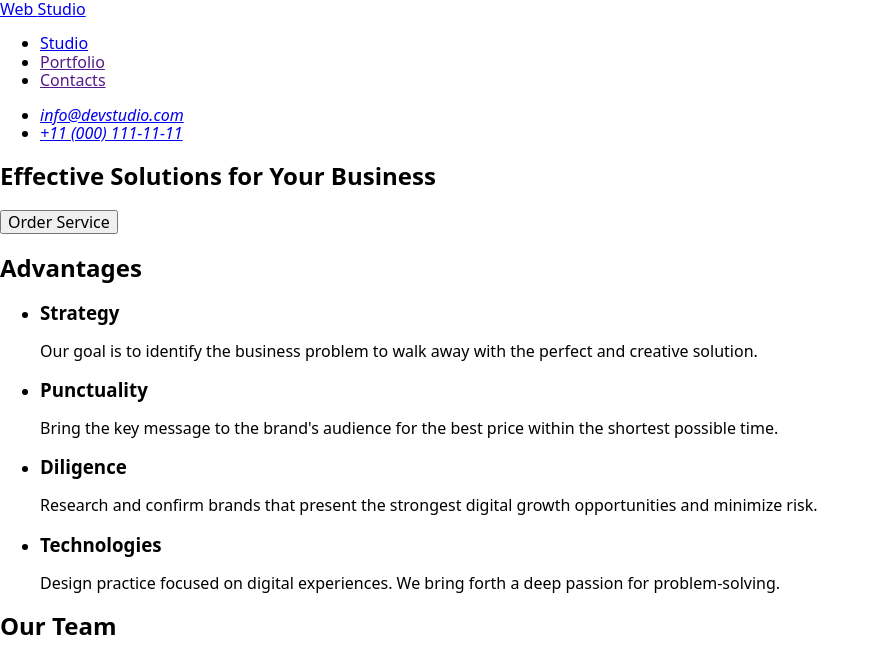
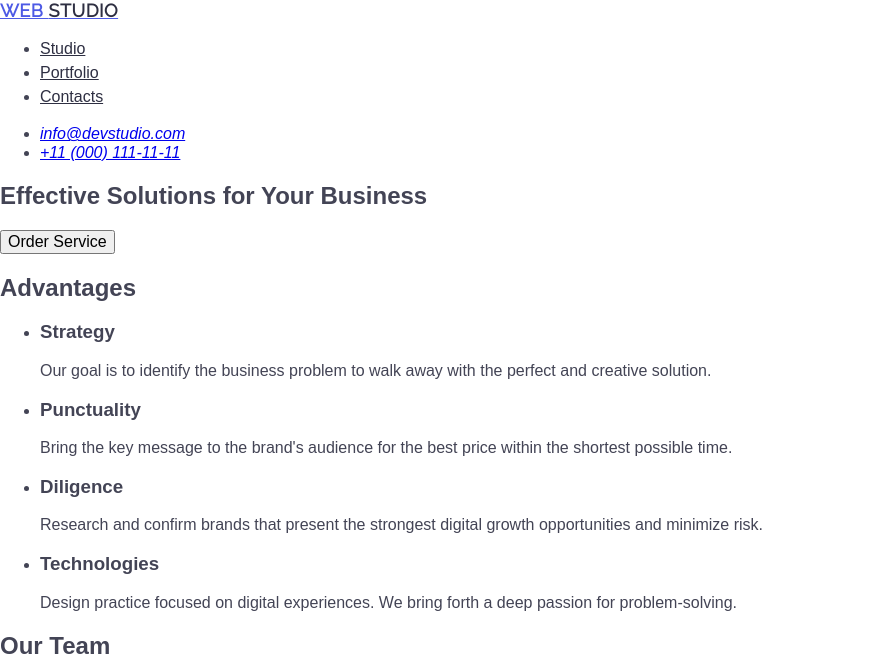
Before and after one commit to olegunko/goit-markup-hw-02, a plain HTML site: page index.html in a window 1280 px wide. Shown: the top 656 px of the page, without its empty margins (0-880 px from the left). Drawn offline with nearby package versions, Linux system fonts and the light colour scheme.

Commit message:
krkgoyltpg

```diff
--- a/css/styles.css
+++ b/css/styles.css
@@ -1,2 +1,26 @@
+
+body{
+font-family: "ROBOTA",sans-serif;
+color: #434455;
+background-color: #ffffff;}
+
 .botton{
 cursor: pointer;}
+.logo{
+font-family: "Raleway",sans-serif;
+font-weight: 700;
+font-size: 18px;
+line-height: 1.17;
+letter-spacing: 0.03em;
+text-transform: uppercase;
+color: #4d5ae5;
+}
+.studio{
+color: #2e2f42;
+}
+.menu-nav-index{
+font-weight: 500;
+letter-spacing: 0.02;
+line-height: 1.5;
+color: #2e2f42;
+}
```
Also changed, not shown: images/camila.jpg (added), images/daniel.jpg (added), images/mark.jpg (added), images/tom.jpg (added).
